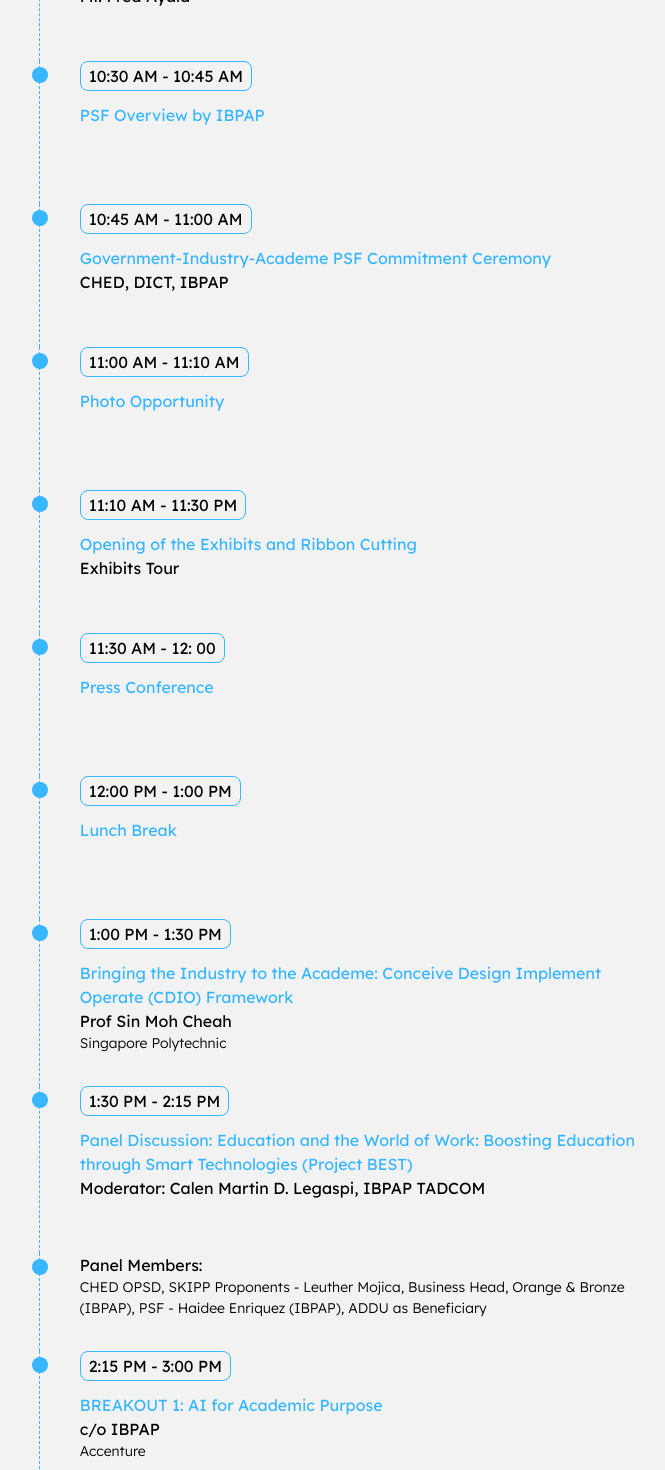
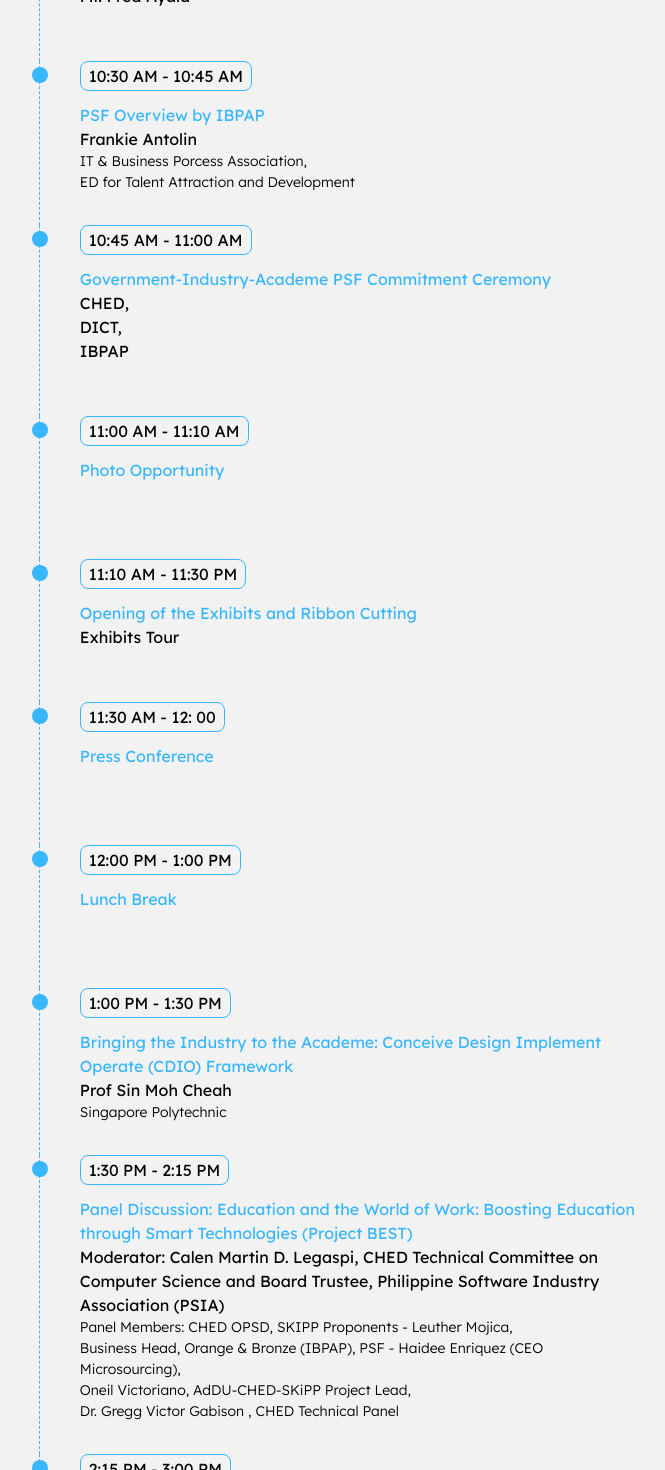
Before and after one commit to Samshh/CHEDx-Website, a React (Vite) app: page /programme in a window 1280 px wide. Shown: the part 2760-4230 px from the top of the page, without its empty margins (303-968 px from the left). Built offline with nearby package versions, Linux system fonts and the light colour scheme.

Commit message:
EDIT: programme timeline

```diff
--- a/src/pages/programme/components/MappedTimeline.tsx
+++ b/src/pages/programme/components/MappedTimeline.tsx
@@ -24,7 +24,7 @@ const timeline: Timeline = {
       time: "8:45 AM - 9:00 AM",
       segment: "Pambansang Awit & Prayer",
       title: "USeP Chorale",
-      subtitle: "CHED Hymn, VO Introduction of Speakers",
+      subtitle: "CHED Hymn",
     },
     {
       time: "9:00 AM - 9:15 AM",
@@ -40,28 +40,26 @@ const timeline: Timeline = {
     },
     {
       time: "9:30 AM - 10:00 AM",
-      segment:
-        "Keynote Speaker: Building Synergy, Aligning with Industry, Leveraging IT Expertise",
+      segment: "Keynote Speaker: Building Synergy, Aligning with Industry, Leveraging IT Expertise",
       title: "Secretary J. Prospero E. de Vera III",
       subtitle: "Commission on Higher Education",
     },
     {
       time: "10:00 AM - 10:30 AM",
-      segment:
-        "Private Sector Advisory Council (PSAC) Jobs for IT Human Resource Development",
+      segment: "Private Sector Advisory Council (PSAC) Jobs for IT Human Resource Development",
       title: "Mr. Fred Ayala",
       subtitle: "",
     },
     {
       time: "10:30 AM - 10:45 AM",
       segment: "PSF Overview by IBPAP",
-      title: "",
-      subtitle: "",
+      title: "Frankie Antolin",
+      subtitle: "IT & Business Porcess Association, \nED for Talent Attraction and Development",
     },
     {
       time: "10:45 AM - 11:00 AM",
       segment: "Government-Industry-Academe PSF Commitment Ceremony ",
-      title: "CHED, DICT, IBPAP",
+      title: "CHED, \nDICT, \nIBPAP",
       subtitle: "",
     },
     {
@@ -90,8 +88,7 @@ const timeline: Timeline = {
     },
     {
       time: "1:00 PM - 1:30 PM",
-      segment:
-        "Bringing the Industry to the Academe: Conceive Design Implement Operate (CDIO) Framework",
+      segment: "Bringing the Industry to the Academe: Conceive Design Implement Operate (CDIO) Framework",
       title: "Prof Sin Moh Cheah",
       subtitle: "Singapore Polytechnic",
     },
@@ -99,21 +96,16 @@ const timeline: Timeline = {
       time: "1:30 PM - 2:15 PM",
       segment:
         "Panel Discussion: Education and the World of Work: Boosting Education through Smart Technologies (Project BEST)",
-      title: "Moderator: Calen Martin D. Legaspi, IBPAP TADCOM",
-      subtitle: "",
-    },
-    {
-      time: "",
-      segment: "",
-      title: "Panel Members:",
+      title:
+        "Moderator: Calen Martin D. Legaspi, CHED Technical Committee on Computer Science and Board Trustee, Philippine Software Industry Association (PSIA)",
       subtitle:
-        "CHED OPSD, SKIPP Proponents - Leuther Mojica, Business Head, Orange & Bronze (IBPAP), PSF - Haidee Enriquez (IBPAP), ADDU as Beneficiary",
+        "Panel Members: CHED OPSD, SKIPP Proponents - Leuther Mojica, \nBusiness Head, Orange & Bronze (IBPAP), PSF - Haidee Enriquez (CEO Microsourcing),  \nOneil Victoriano, AdDU-CHED-SKiPP Project Lead, \n Dr. Gregg Victor Gabison , CHED Technical Panel",
     },
     {
       time: "2:15 PM - 3:00 PM",
       segment: "BREAKOUT 1: AI for Academic Purpose",
-      title: "c/o IBPAP",
-      subtitle: "Accenture",
+      title: "Virgilio Villarico",
+      subtitle: "Accenture Operations in the Philippines, Associate Director: Innovation and Gen AI Lead",
     },
     {
       time: "",
@@ -143,25 +135,22 @@ const timeline: Timeline = {
     },
     {
       time: "4:00 PM - 4:45 PM",
-      segment:
-        "BREAKOUT 5: Integrating Soft Skills with Domain Expertise for IT Professionals c/o IBPAP",
+      segment: "BREAKOUT 5: Integrating Soft Skills with Domain Expertise for IT Professionals c/o IBPAP",
       title: "c/o IBPAP",
       subtitle: "Industry (iQor)",
     },
     {
       time: "",
-      segment:
-        "BREAKOUT 6: Futures Learning Commons and Creative Spaces, Futures Information",
+      segment: "BREAKOUT 6: Futures Learning Commons and Creative Spaces, Futures Information",
       title: "Asso. Prof. Stephen B. Alayon",
-      subtitle:
-        "Program Head, Bachelor of Science and Information Science, West Visayas State University",
+      subtitle: "Program Head, Bachelor of Science and Information Science, West Visayas State University",
     },
     {
       time: "4:45 PM - 5:30 PM",
       segment:
         "BREAKOUT 7: Creating Seamless Pathways for Higher Education: Certifications and Microcredentials c/o IBPAP",
       title: "Ms. Yean Feng Yue",
-      subtitle: "IBM Corporate Social Responsibility Leader – APAC",
+      subtitle: "IBM Corporate Social Responsibility Leader - APAC",
     },
     {
       time: "",
@@ -211,16 +200,13 @@ const timeline: Timeline = {
     },
     {
       time: "10:45 AM - 11:45 PM",
-      segment:
-        "BREAKOUT 9: Contact Center & Business Process Management PSF: Emerging Tech Career Pathways c/o IBPAP",
+      segment: "BREAKOUT 9: Contact Center & Business Process Management PSF: Emerging Tech Career Pathways c/o IBPAP",
       title: "Jay Santisteban - TBD c/o IBPAP",
-      subtitle:
-        "Contact Center Association of the Philippines (CCAP), Operations Director",
+      subtitle: "Contact Center Association of the Philippines (CCAP), Operations Director",
     },
     {
       time: "",
-      segment:
-        "BREAKOUT 10: Global In-House Center PSF: Emerging Tech Career Pathway c/o IBPAP",
+      segment: "BREAKOUT 10: Global In-House Center PSF: Emerging Tech Career Pathway c/o IBPAP",
       title: "Christine Bata",
       subtitle: "Global In-House Center Council (GICC), Executive Director",
     },
@@ -232,34 +218,28 @@ const timeline: Timeline = {
     },
     {
       time: "1:00 PM - 1:45 PM",
-      segment:
-        "BREAKOUT 11: Digital Arts and Animation PSF: Emerging Tech Career Pathways c/o IBPAP",
-      title: "Daniel Enriquez ",
-      subtitle:
-        "Animation Council of the Philippines (ACPI), Executive Director",
+      segment: "BREAKOUT 11: Digital Arts and Animation PSF: Emerging Tech Career Pathways c/o IBPAP",
+      title: "Daniel Enriquez",
+      subtitle: "Animation Council of the Philippines (ACPI), Executive Director",
     },
     {
       time: "",
-      segment:
-        "BREAKOUT 12: Game Development PSF: Emerging Tech Career Pathways c/o IBPAP",
-      title: "Amierose Ramos",
-      subtitle: "Game Developers Association of the Philippines (GDAP)",
+      segment: "BREAKOUT 12: Game Development PSF: Emerging Tech Career Pathways c/o IBPAP",
+      title: "Rafael Cabredo",
+      subtitle: "Game Developers Association of the Philippines (GDAP), Board Trustee",
     },
     {
       time: "1:45 PM - 2:30 PM",
-      segment:
-        "BREAKOUT 13: Health Information Management PSF: Emerging Tech Career Pathways c/o IBPAP",
-      title: "Nei Bumanglag - TBD c/o IBPAP",
+      segment: "BREAKOUT 13: Health Information Management PSF: Emerging Tech Career Pathways c/o IBPAP",
+      title: "Dr Carlos Ongaco",
       subtitle:
-        "Healthcare Information Management Association of the Philippines, Inc.. (HIMAP), Executive Director",
+        "Co-Founder and President, MedCode, Inc. for Healthcare Information Management Association of the Philippines, Inc.. (HIMAP)",
     },
     {
       time: "",
-      segment:
-        "BREAKOUT 14: Software Development and Security: PSF Emerging Tech Career Pathways c/o IBPAP",
+      segment: "BREAKOUT 14: Software Development and Security: PSF Emerging Tech Career Pathways c/o IBPAP",
       title: "Allan Tan",
-      subtitle:
-        "Philippine Software Industry Association (PSIA), Board Trustee",
+      subtitle: "Philippine Software Industry Association (PSIA), Board Trustee",
     },
     {
       time: "2:30 PM - 2:45 PM",
@@ -269,12 +249,10 @@ const timeline: Timeline = {
     },
     {
       time: "2:45 PM - 4:00 PM",
-      segment:
-        "Building Synergy: Aligning IT Education with Industry Demands (panel discussion with audience Q & A)",
+      segment: "Building Synergy: Aligning IT Education with Industry Demands (panel discussion with audience Q & A)",
       title:
         "Dr. Rolyn Daguil, PhD, President, Caraga State University\nDr. Bobby D. Gerardo, D. Eng, President, Northern Iloilo State University",
-      subtitle:
-        "representing the Industry: \nIBPAP\nPSIA\nISACAA\nModerator: Dr. Gregg Victor Gabison",
+      subtitle: "representing the Industry: \nIBPAP\nPSIA\nISACAA\nModerator: Dr. Gregg Victor Gabison",
     },
     {
       time: "4:00 PM - 4:15 PM",
@@ -335,8 +313,7 @@ const MappedTimeline = () => {
                   <p>{formatText(event.subtitle)}</p>
                 </div>
               </div>
-              {dayIndex === days.length - 1 &&
-                eventIndex === timeline[day].length - 1 && (
+              {dayIndex === days.length - 1 && eventIndex === timeline[day].length - 1 && (
                 <Button
                   onClick={() => console.log("Download Agenda")}
                   className="absolute -bottom-2 md:-bottom-3 bg-blue text-white flex flex-row"
@@ -345,8 +322,7 @@ const MappedTimeline = () => {
                 </Button>
               )}
             </div>
-            {dayIndex === days.length - 1 &&
-              eventIndex === timeline[day].length - 1 && (
+            {dayIndex === days.length - 1 && eventIndex === timeline[day].length - 1 && (
               <div className="absolute -ml-1.5 bottom-0 h-4 w-4 rounded-full bg-blue -left-[1px]"></div>
             )}
           </div>
```
Lines whose indentation alone changed are shown as unchanged.
